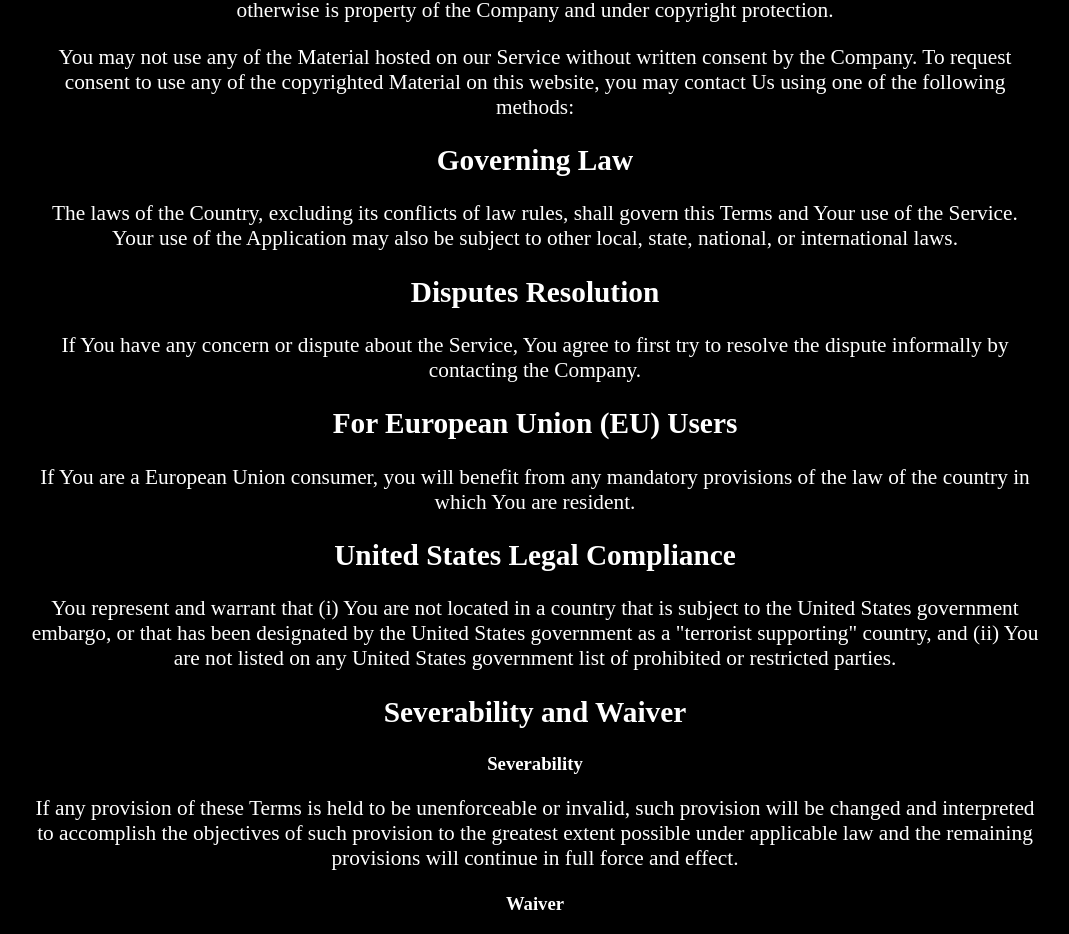
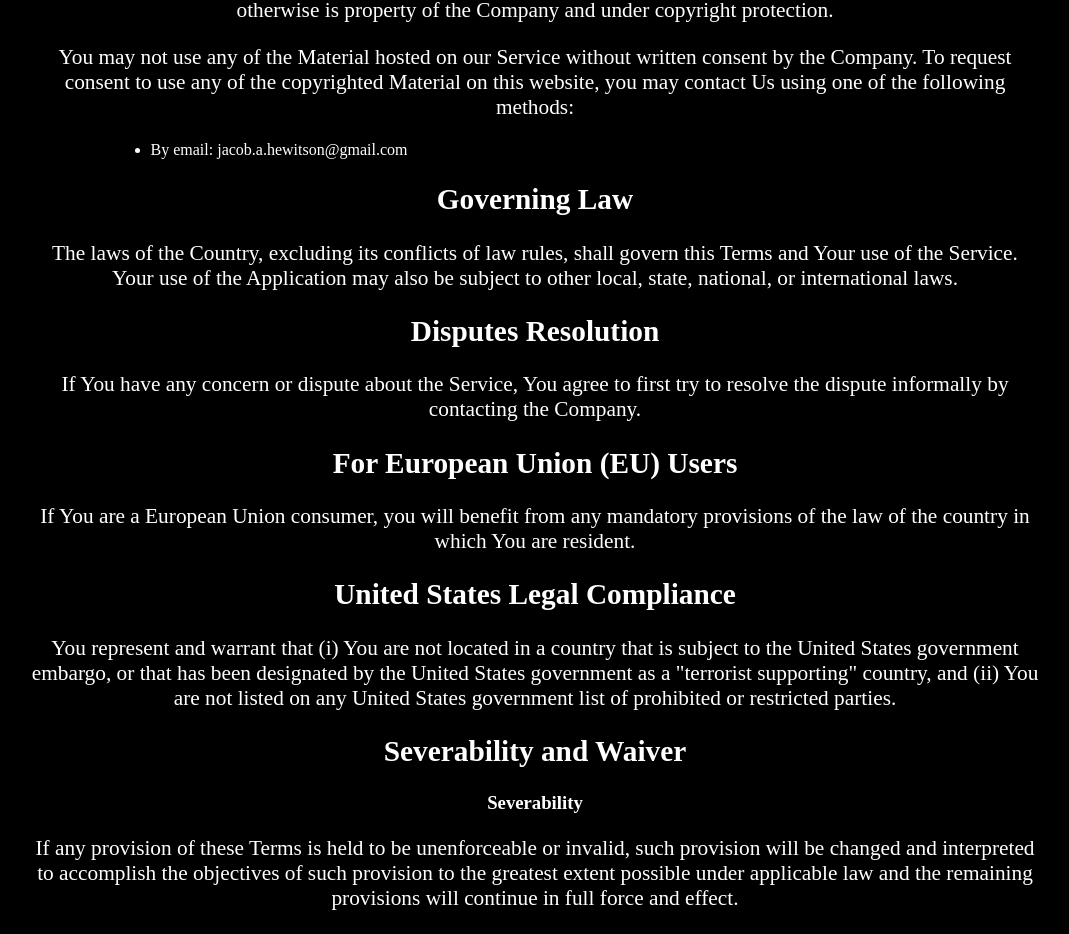
Before and after one commit to hewitson-j/mine-grinder-new, a React (Vite) app: page /termsofservice in a window 1280 px wide. Shown: the part 3298-4232 px from the top of the page, without its empty margins (105-1174 px from the left). Built offline with nearby package versions, Linux system fonts and the light colour scheme; a web font is replaced by a local one.

Commit message:
Update TermsOfService.tsx

```diff
--- a/src/components/TermsOfService.tsx
+++ b/src/components/TermsOfService.tsx
@@ -81,6 +81,9 @@ export default function TermsOfService(){
         <p>
         You may not use any of the Material hosted on our Service without written consent by the Company. To request consent to use any of the copyrighted Material on this website, you may contact Us using one of the following methods:
         </p>
+        <ul>
+        <li>By email: jacob.a.hewitson@gmail.com</li>
+        </ul>
 
         <h2>Governing Law</h2>
         <p>The laws of the Country, excluding its conflicts of law rules, shall govern this Terms and Your use of the Service. Your use of the Application may also be subject to other local, state, national, or international laws.</p>
```
